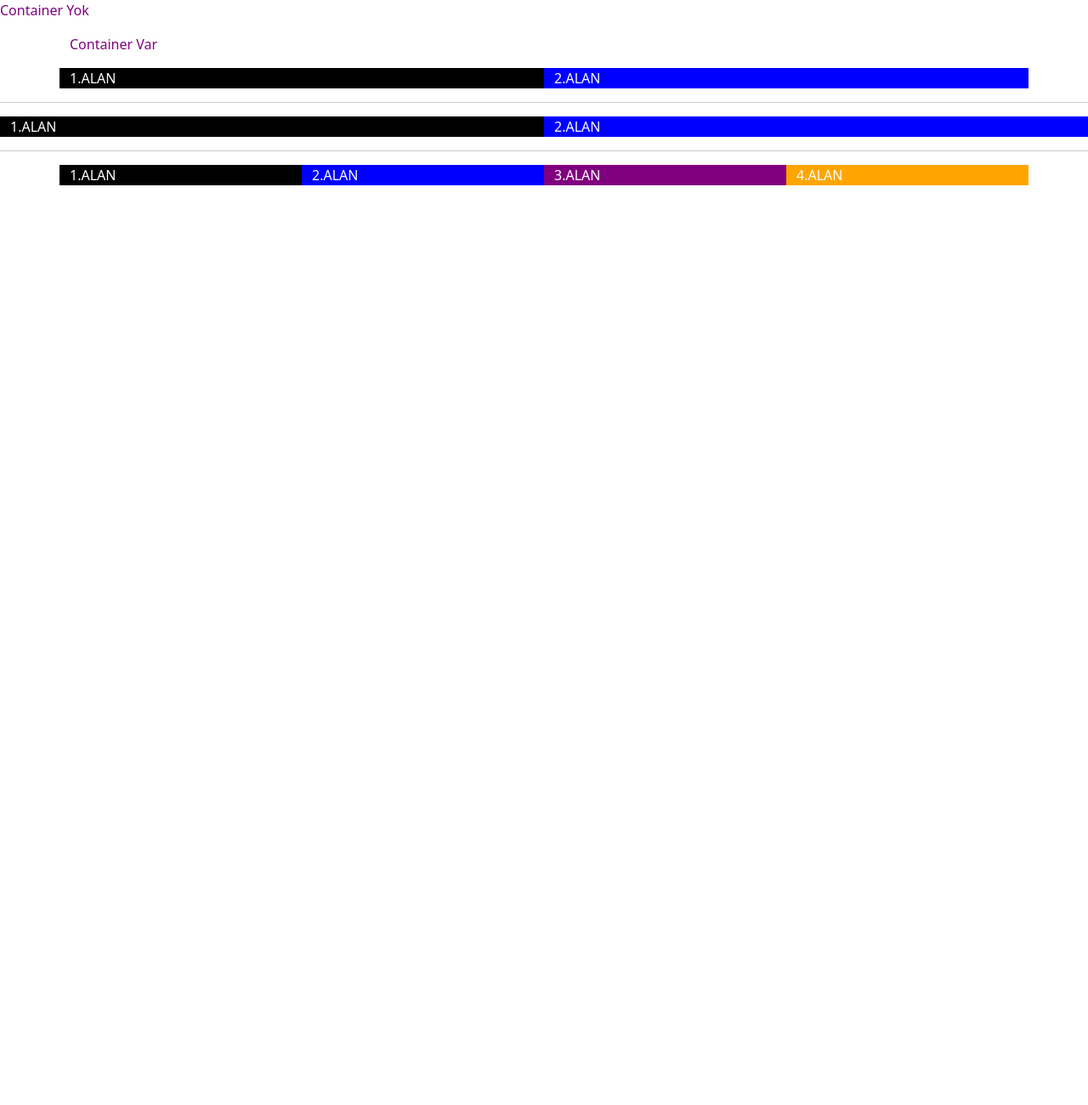
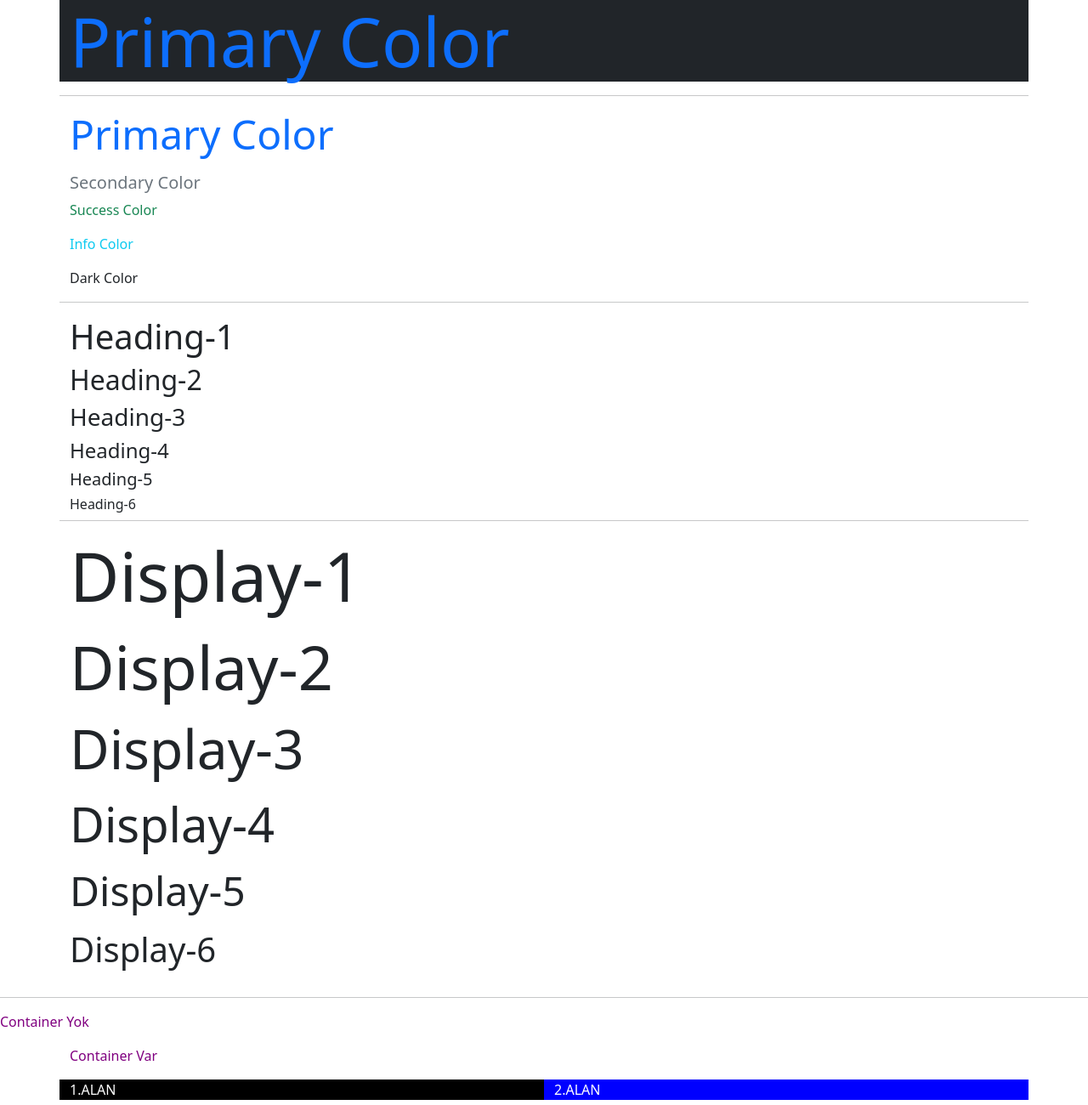
Before and after one commit to Gozdealc/Desktop, a plain HTML site: page Boostrap5/index.html in a window 1280 px wide. Shown: the top 1300 px of the page at 85% size. Before the commit the page ends 800 px from the top, so only its background shows below. Drawn offline with nearby package versions, Linux system fonts and the light colour scheme.

Commit message:
Color,Bg Color,Display

```diff
--- a/Boostrap5/index.html
+++ b/Boostrap5/index.html
@@ -19,6 +19,39 @@
     </head>
 
     <body>
+        <div class="container">
+            <div class="row">
+                <!-- BACKGROUND COLOR -->
+                <p class="text-primary bg-dark display-1">Primary Color</p>
+                <hr>
+                <!-- COLOR -->
+                <p class="text-primary display-5">Primary Color</p>
+                <p class="text-secondary h5">Secondary Color</p>
+                <p class="text-success">Success Color</p>
+                <p class="text-info">Info Color</p>
+                <p class="text-dark">Dark Color</p>
+                <hr>
+                <!-- p.h${Heading-$}*6 -->
+                <!-- HEADING -->
+                <p class="h1">Heading-1</p>
+                <p class="h2">Heading-2</p>
+                <p class="h3">Heading-3</p>
+                <p class="h4">Heading-4</p>
+                <p class="h5">Heading-5</p>
+                <p class="h6">Heading-6</p>
+                <hr>
+                <!-- p.display-${Display-$}*6 -->
+                <!-- DISPLAY -->
+                <p class="display-1">Display-1</p>
+                <p class="display-2">Display-2</p>
+                <p class="display-3">Display-3</p>
+                <p class="display-4">Display-4</p>
+                <p class="display-5">Display-5</p>
+                <p class="display-6">Display-6</p>
+            </div>
+        </div>
+
+        <hr>
 <!-- container -->
         <p style="color: purple;">Container Yok</p>
         <div class="container">
```
